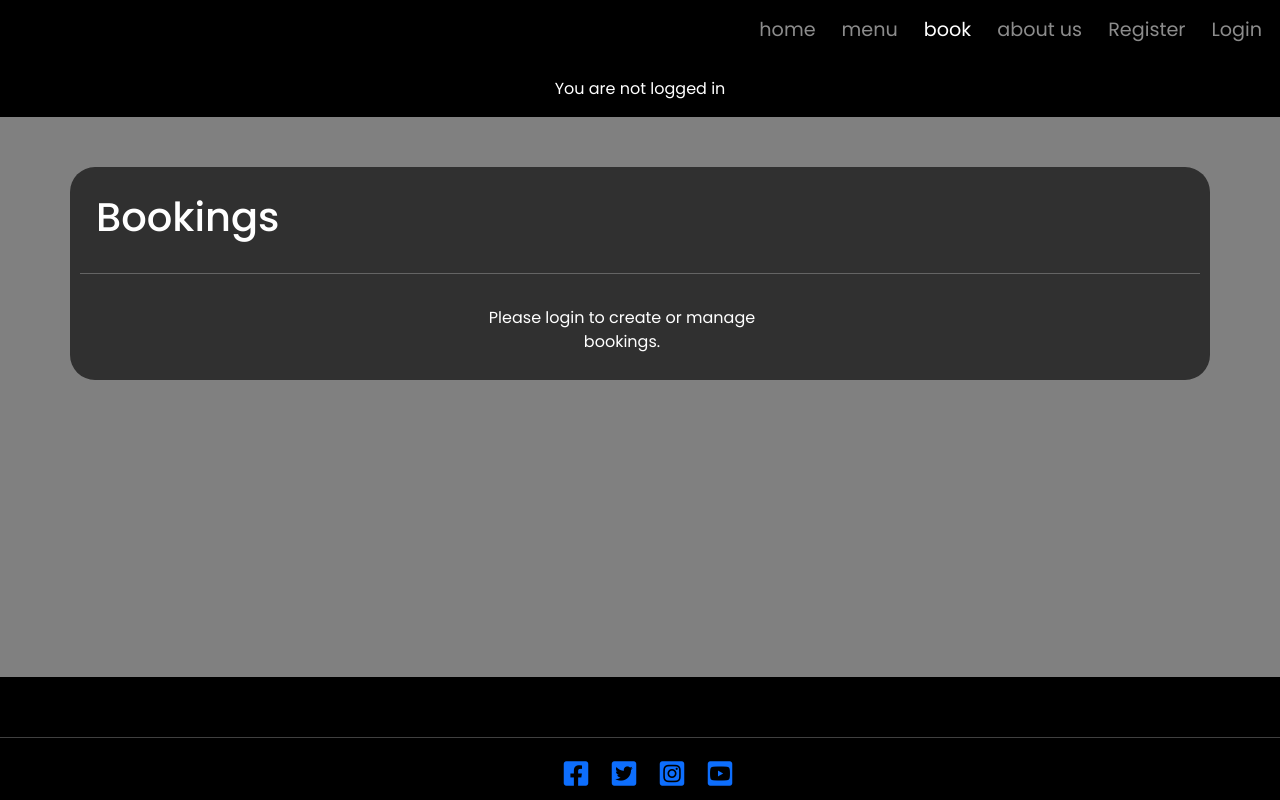
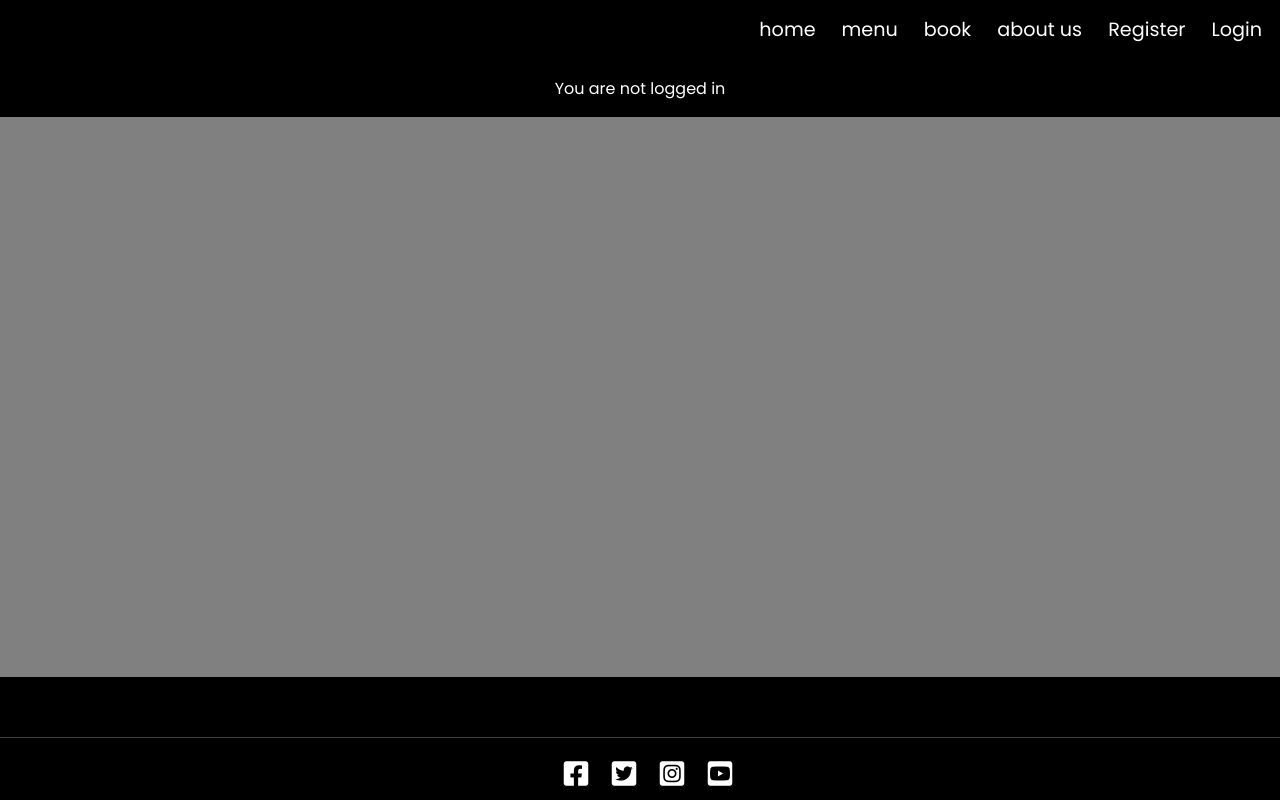
Before and after one commit to NaveedNaseem84/PP4-Sultans-Restaurant, a Django app: page /book/ in a window 1280 px wide. Run offline with Django 5.2, Linux system fonts and the light colour scheme; tables that the repository leaves empty hold one stand-in row (values such as "Sample post"); some libraries are stand-ins or nearby versions.

Commit message:
triage HTML markup issue on booking page

```diff
--- a/book/templates/book/book.html
+++ b/book/templates/book/book.html
@@ -1,62 +1,13 @@
 {% extends "base.html" %} {% load static %} {% block content %}{% load crispy_forms_tags %}
 <!-- index.html content starts here -->
 <div id="booking-bg">
-  <div id="booking-container-bg" class="container">
-    <h1 class="p-3">Bookings</h1>
-    <hr>
-    <div class="row justify-content-md-center text-left">
-      <div class=" col-sm-4 pe-5 text-left">
-        {% if user.is_authenticated %}
-        <form method="post" class="text-left">
-          {% csrf_token %}
-          <h2>create a booking:</h2>
-          {{ form | crispy }}
-          <button class="btn btn-primary" type="submit">submit</button>
-          <button class="btn btn-secondary" type="reset">reset</button>
-        </form>
-      </div>
-    </div>
-    <div class="col-sm-4 ps-5 text-end">
-      <h1>{{ booking_count }} booking{{ booking_count|pluralize }}.</h1>
-      {% for booking in bookings %}
-      <div style="border-bottom: 2px solid white;padding: 10px; ">
-        <p>Name: {{ booking.name }}</p>
-        <p>on: {{ booking.date }}</p>
-        <p>at: {{ booking.time_slot }}pm, for: {{ booking.number_of_people }}</p>
-        <button class="btn btn-danger btn-delete-booking" data-booking-id="{{ booking.id}}" data-bs-toggle="modal"
-          data-bs-target="#deleteConfirm">Delete</button>
-        <button class="btn btn-primary btn-update-booking" data-booking-id="{{ booking.id}}">Update</button>
-      </div>
-      {% endfor %}
-    </div>
-    {% else %}
-    <p class="text-end m-3 text-center">
-      Please login to create or manage bookings.
-    </p>
-    {% endif %}
-  </div>
+
 </div>
 
 
 
 <!-- Modals-->
-<div class="modal text-dark" id="deleteConfirm" tabindex="-1" aria-labelledby="deleteConfirmLabel" aria-hidden="true">
-  <div class="modal-dialog">
-    <div class="modal-content">
-      <div class="modal-header">
-        <h5 class="modal-title" id="deleteConfirmLabel">Delete confirmation</h5>
-        <button type="button" class="btn-close" data-bs-dismiss="modal" aria-label="Close"></button>
-      </div>
-      <div class="modal-body">
-        <p>Are you sure you want to delete this booking?</p>
-      </div>
-      <div class="modal-footer">
-        <button type="button" class="btn btn-secondary" data-bs-dismiss="modal">Cancel</button>
-        <button id="deleteConfirmation" type="button" class="btn btn-danger">Delete</button>
-      </div>
-    </div>
-  </div>
-</div>
+
 
 {% endblock %}
 
--- a/static/css/style.css
+++ b/static/css/style.css
@@ -261,7 +261,7 @@ footer {
   font-size: 60%;
 
 }
-footer a:active {
-  color:white;
+a {
+  color:white !important;
 
 }
```
